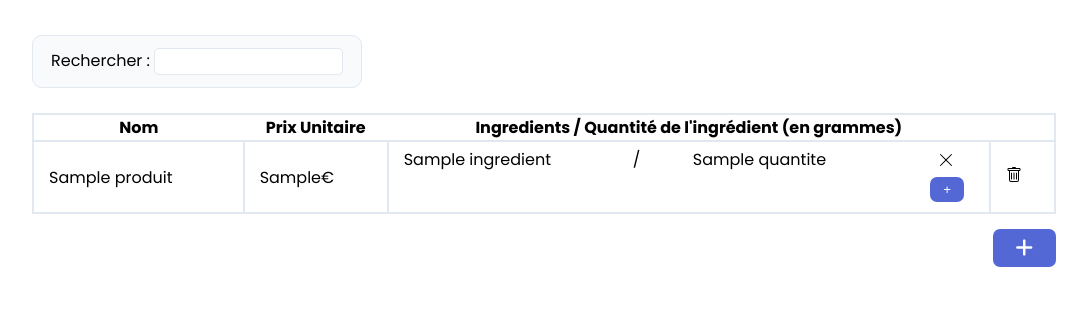
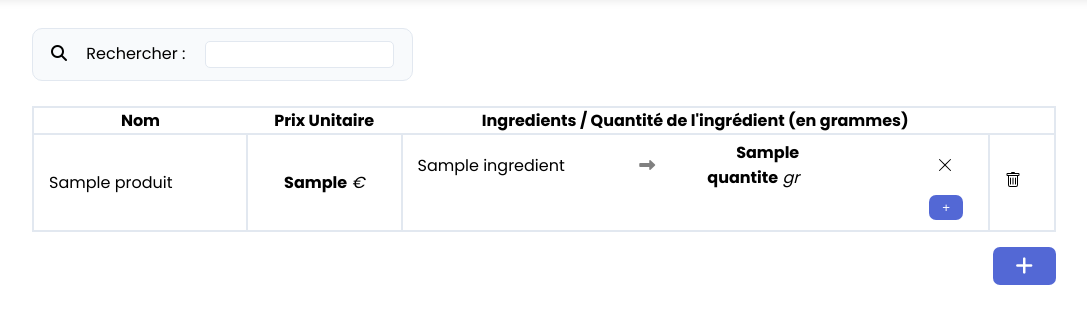
Before and after one commit to KaazDW/A2S3-SAE-BOULANGERIE, a Symfony app: template templates/produit/index.html.twig in a window 1280 px wide. Shown: the part 52-376 px from the top of the page, without its empty margins (96-1183 px from the left). Run offline with Twig, Linux system fonts and the light colour scheme; the template is opened without the code that fills it: most values are stand-ins (such as "Sample title", 1, 10 or a date in 2020); form fields are guessed from the names that the template uses; some libraries are stand-ins or nearby versions.

Commit message:
[dev] ergonomie & refactoring (header & produits)

```diff
--- a/public/style/css/base.css
+++ b/public/style/css/base.css
@@ -33,7 +33,7 @@
   color: var(--color-white);
 }
 
-body.loaded {
+main.loaded {
   opacity: 1;
 }
 
@@ -45,11 +45,21 @@ body {
   grid-template-rows: auto 1fr;
 }
 
+main {
+  opacity: 0;
+  transition: opacity 0.3s ease-in-out;
+}
+
 header {
+  box-shadow: 0 0 10px rgba(0, 0, 0, 0.1);
+  position: fixed;
+  width: 100%;
+  top: 0;
+  left: 0;
+  z-index: 999;
   border-bottom: 1px solid var(--color-lightgrey);
   padding: 8px 0;
   background-color: var(--color-subgrey);
-  margin-bottom: 35px;
 }
 header div.nav {
   width: 80%;
--- a/public/style/scss/base.scss
+++ b/public/style/scss/base.scss
@@ -35,7 +35,7 @@
 }
 
 // Pour l'animation au chargement du DOM
-body.loaded {
+main.loaded {
   opacity: 1;
 }
 
@@ -46,19 +46,25 @@ body {
   height: 100vh;
   display: grid;
   grid-template-rows: auto 1fr;
-
-  // Pour l'animation au chargement du DOM
-  //opacity: 0;
-  //transition: opacity 1s ease-in-out;
 }
 *{
   //border: 1px solid red;
 }
+main{
+  // Pour l'animation au chargement du DOM
+  opacity: 0;
+  transition: opacity .3s ease-in-out;
+}
 header{
+  box-shadow: 0 0 10px rgba(0, 0, 0, 0.1);
+  position: fixed;
+  width: 100%;
+  top: 0;
+  left: 0;
+  z-index: 999;
   border-bottom: 1px solid var(--color-lightgrey);
   padding: 8px 0;
   background-color: var(--color-subgrey);
-  margin-bottom: 35px;
   div.nav{
     width: 80%;
     margin: 0 auto;
--- a/src/Controller/Admin/DashboardController.php
+++ b/src/Controller/Admin/DashboardController.php
@@ -51,7 +51,7 @@ class DashboardController extends AbstractDashboardController
     {
         return [
             // lien vers la page d'accueil
-            MenuItem::linkToUrl('Accueil', 'fas fa-home', '/'),
+            MenuItem::linkToUrl('Retour à l\'accueil', 'fas fa-home', '/'),
 
             MenuItem::section('Administration'),
             MenuItem::linkToCrud('Utilisateurs', 'fas fa-user-group', User::class),
--- a/templates/base.html.twig
+++ b/templates/base.html.twig
@@ -51,7 +51,7 @@
                 </ul>
             </div>
         </header>
-        <main>
+        <main style="margin-top: 80px;">
             {% if app.user %}
                 {% set roles = app.user.getRoles() %}
                 {{ dump(roles) }}
@@ -62,5 +62,10 @@
             {% block javascripts %}
             {% endblock %}
         </main>
+    <script>
+        document.addEventListener('DOMContentLoaded', function () {
+            document.querySelector('main').classList.add('loaded'); // for opacity body animation on load
+        });
+    </script>
     </body>
 </html>
--- a/templates/produit/ajouterIngredient/ajouterIngredientForm.html.twig
+++ b/templates/produit/ajouterIngredient/ajouterIngredientForm.html.twig
@@ -9,7 +9,7 @@
                 {% endif %}
             {% endfor %}
         </select>
-        <label for="cars">Quantité (en grammes):</label>
+        <label for="cars">Quantité (en grammes) :</label>
         <input type="number" name="quantite" style="width: 50px; margin-right: 3px;" value="50" min="1">gr
     </div>
     <button class="button" type="submit">Valider</button>
--- a/templates/produit/index.html.twig
+++ b/templates/produit/index.html.twig
@@ -4,7 +4,7 @@
 
 {% block body %}
     <section class="container">
-        <table class="table table-striped table-bordered table-hover" id="produitTable">
+        <table id="produitTable">
             <thead>
                 <tr>
                 <th scope="col" class="text-center col-2">Nom</th>
@@ -19,8 +19,8 @@
                 <tr class="produit-row-{{ produit.id }}"  style="vertical-align:middle;" id="produit{{produit.id}}">
                     <td style="vertical-align:center">{{ produit.nom }}</td>
                     <td>
-                        <p style="cursor:pointer;" hx-target="this" hx-get="{{ path('majPrixProduit', {'idProduit': produit.id}) }}" hx-trigger="click" hx-swap="outerHTML">
-                            {{ produit.prixUnitaire }}€
+                        <p style="cursor:pointer; text-align: center" hx-target="this" hx-get="{{ path('majPrixProduit', {'idProduit': produit.id}) }}" hx-trigger="click" hx-swap="outerHTML">
+                            <b>{{ produit.prixUnitaire }}</b> <i>€</i>
                         </p>
                     </td>
                     <td>
@@ -30,9 +30,9 @@
                                 <div style="flex: 1;">
                                     <p>{{ ingredient.nom }}</p>
                                 </div>
-                                <div style="width: 50px; margin: 0 10px;">/</div>
-                                <div style="flex: 1; margin-right:1em;">
-                                    <p style="cursor:pointer;" hx-get="{{ path('modifierQuantite', {'idRecette': recette.id, 'quantite': recette.quantite}) }}">{{ recette.quantite }}</p>
+                                <div style="width: 50px; margin: 0 10px;"><i class="fa-solid fa-right-long" style="color: grey;"></i></div>
+                                <div style="flex: 1;text-align: right;  margin-right:1em; text-align: right; ">
+                                    <p style="cursor:pointer; width: 100px;" hx-get="{{ path('modifierQuantite', {'idRecette': recette.id, 'quantite': recette.quantite}) }}"><b>{{ recette.quantite }}</b> <i>gr</i></p>
                                 </div>
                                 <div class="edits" style="margin-left: auto; display: flex; align-items: center;">
                                     <img src="/icons/croix.svg" alt="supprimer" hx-delete="{{ path('supprimerIngredient', {'idRecette': recette.id}) }}" style="padding: 0 10px; margin-right: 10px; cursor:pointer;">
@@ -40,7 +40,7 @@
                             </div>
                         {% endfor %}
                         <div style="display: flex; justify-content: end; align-items: center;" hx-target="this" hx-swap="outerHTML">
-                            <button class="button" hx-get="{{ path('ajouterIngredient', {'idProduit': produit.id}) }}">+</button>
+                            <button class="button tooltip-container" data-tooltip="Ajouter un nouvel ingrédient à la recette" hx-get="{{ path('ajouterIngredient', {'idProduit': produit.id}) }}">+</button>
                         </div>
                     </td>
                     <td class="text-center">
@@ -84,7 +84,7 @@
             var dataTable = $('#produitTable').DataTable({
                 dom: 'f', // permet d'activer uniquement la fonctionnalité de recherche
                 language: {
-                    search: "Rechercher : " // Le mot de base est "search: " je l'ai remplacé par "Rechercher : "
+                    search: '<i class="fa-solid fa-magnifying-glass" style="margin-right: 15px; "></i> <span style="margin-right: 15px;">Rechercher : </span>' // Le mot de base est "search: " je l'ai remplacé par "Rechercher : "
                 }
             });
 
--- a/templates/produit/modifProduit/majPrixProduit.html.twig
+++ b/templates/produit/modifProduit/majPrixProduit.html.twig
@@ -1,11 +1,11 @@
-<form style="display: flex; justify-content: space-between; align-items: center;"
+<form style="display: flex; align-items: center;"
       hx-post="{{ path('majPrixProduit', {'idProduit': produit.id}) }}"
       hx-target="this" hx-swap="outerHTML"
       hx-trigger="submit">
 
-  <input type="number" id="prix" name="prix" step="0.01" value="{{ produit.prixUnitaire }}" required>
+  <input type="number" id="prix" name="prix" step="0.01" value="{{ produit.prixUnitaire }}" style="width: 50px; margin: 0;" required>
   <div style="margin-left: auto;">
-    <button type="submit" class="button">Valider</button>
+    <button type="submit" class="button" style="margin-left: 1px;">Valider</button>
   </div>
 
 </form>
--- a/templates/produit/modifProduit/modifProduitForm.html.twig
+++ b/templates/produit/modifProduit/modifProduitForm.html.twig
@@ -21,8 +21,8 @@
         <td>
             {% for recette in Ingredients %}
                 {% set ingredient = recette.ingredient %}
-                <div hx-target="this" hx-swap="outerHTML" style="display: flex; justify-content: space-between; align-items: center;">
-                    <p id="recette_{{ recette.id }}">{{ recette.quantite }}</p>
+                <div hx-target="this" hx-swap="outerHTML" style="display: flex; justify-content: space-between; align-items: center;text-align: right; ">
+                    <p id="recette_{{ recette.id }}" style="width: 100px;"><b>{{ recette.quantite }}</b> <i>gr</i></p>
                     {# <div  style="margin-left: auto;">
                         <button type="button" class="btn btn-primary" hx-get="{{ path('modifierQuantite', {'idRecette': recette.id, 'quantite': recette.quantite}) }}">Modifier</button>
                     </div> #}
--- a/templates/produit/modifProduit/prixModifie.html.twig
+++ b/templates/produit/modifProduit/prixModifie.html.twig
@@ -1,3 +1,3 @@
-<p style="cursor:pointer;" hx-target="this" hx-get="{{ path('majPrixProduit', {'idProduit': produit.id}) }}" hx-trigger="click" hx-swap="outerHTML">
-    {{ produit.prixUnitaire }}€
+<p style="cursor:pointer; text-align: center" hx-target="this" hx-get="{{ path('majPrixProduit', {'idProduit': produit.id}) }}" hx-trigger="click" hx-swap="outerHTML">
+    <b>{{ produit.prixUnitaire }}</b> <i>€</i>
 </p>
--- a/templates/produit/modifQuantiteIngr/modifForm.html.twig
+++ b/templates/produit/modifQuantiteIngr/modifForm.html.twig
@@ -4,7 +4,9 @@
 <div style="flex: 1;">
     <p>{{ recette.ingredient.nom }}</p>
 </div>
-<div style="width: 50px; margin: 0 10px;">/</div>
+<div style="width: 50px; margin: 0 10px;">
+    <i class="fa-solid fa-right-long" style="color: grey;"></i>
+</div>
 <div style="flex: 1;">
 <input type="number" name="quantite" style="width: 50px; margin-right: 3px;" value="{{quantite}}" min="1">
 </div>
--- a/templates/produit/modifQuantiteIngr/quantiteModifiee.html.twig
+++ b/templates/produit/modifQuantiteIngr/quantiteModifiee.html.twig
@@ -4,9 +4,11 @@
     <div style="flex: 1;">
         <p>{{ recette.ingredient.nom }}</p>
     </div>
-    <div style="width: 50px; margin: 0 10px;">/</div>
+    <div style="width: 50px; margin: 0 10px;">
+        <i class="fa-solid fa-right-long" style="color: grey;"></i>
+    </div>
     <div style="flex: 1;">
-        <p style="cursor:pointer;" hx-get="{{ path('modifierQuantite', {'idRecette': recette.id, 'quantite': recette.quantite}) }}">{{ recette.quantite }}</p>
+        <p style="cursor:pointer; width: 100px;" hx-get="{{ path('modifierQuantite', {'idRecette': recette.id, 'quantite': recette.quantite}) }}"><b>{{ recette.quantite }}</b> <i>gr</i></p>
 
     </div>
     <div class="changements" style="margin-left: auto; display: flex; align-items: center;">
```
Also changed, not shown: templates/produit/ajouterIngredient/ingredientAjoute.html.twig (+7 -6 lines), 1 other file.
